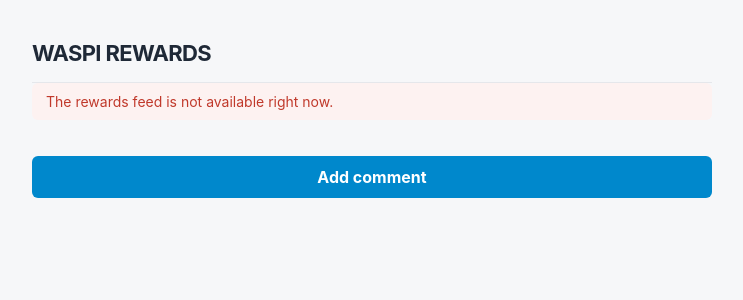
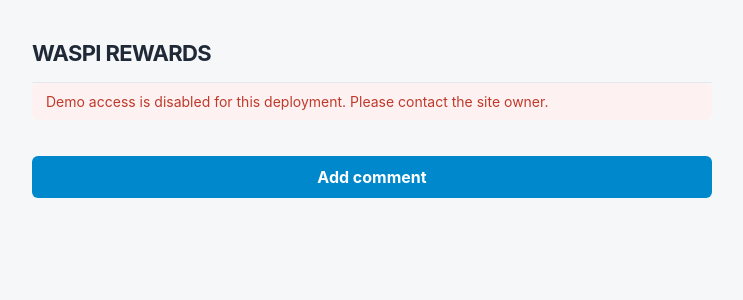
Before and after one commit to V-XY/waspi-rewards, a Laravel app: page / in a window 1280 px wide. Shown: the top 300 px of the page, without its empty margins (268-1011 px from the left). Run offline with Laravel 12, Linux system fonts and the light colour scheme; style sheets or scripts are compiled from the project's sources.

Commit message:
fix: configure isolated public demo runtime
Configure the public Render demo to use disposable SQLite data and report demo access failures accurately.

```diff
--- a/resources/js/App.vue
+++ b/resources/js/App.vue
@@ -185,6 +185,15 @@ export default {
             storeToken(data.token);
             return data.token;
           })
+          .catch((error) => {
+            if (error.response?.status === 404) {
+              error.demoAccessError = 'disabled';
+            } else if (error.response?.status === 503) {
+              error.demoAccessError = 'account-missing';
+            }
+
+            throw error;
+          })
           .finally(() => {
             tokenRequest = null;
           });
@@ -292,8 +301,17 @@ export default {
       if (status === 429) {
         return 'Too many requests. Wait a minute and try again.';
       }
-      if (status === 404 || status === 503) {
-        return 'The rewards feed is not available right now.';
+      if (error.demoAccessError === 'disabled') {
+        return 'Demo access is disabled for this deployment. Please contact the site owner.';
+      }
+      if (error.demoAccessError === 'account-missing') {
+        return 'The demo account is not configured. Please contact the site owner.';
+      }
+      if (status === 404) {
+        return 'The requested item could not be found. Reload the page and try again.';
+      }
+      if (status === 503) {
+        return 'The service is temporarily unavailable. Please try again shortly.';
       }
       return 'Something went wrong. Reload the page to try again.';
     },
```
Also changed, not shown: README.md.
